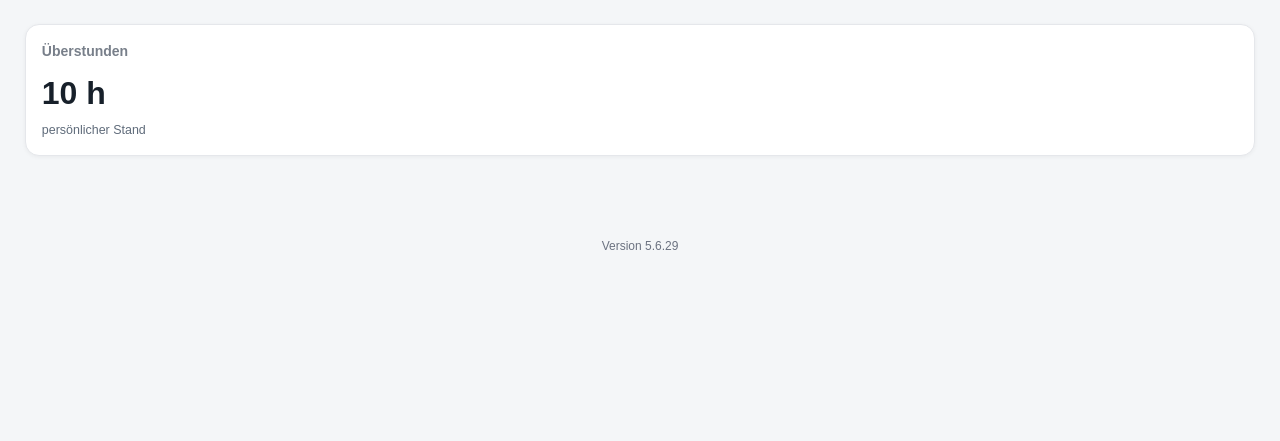
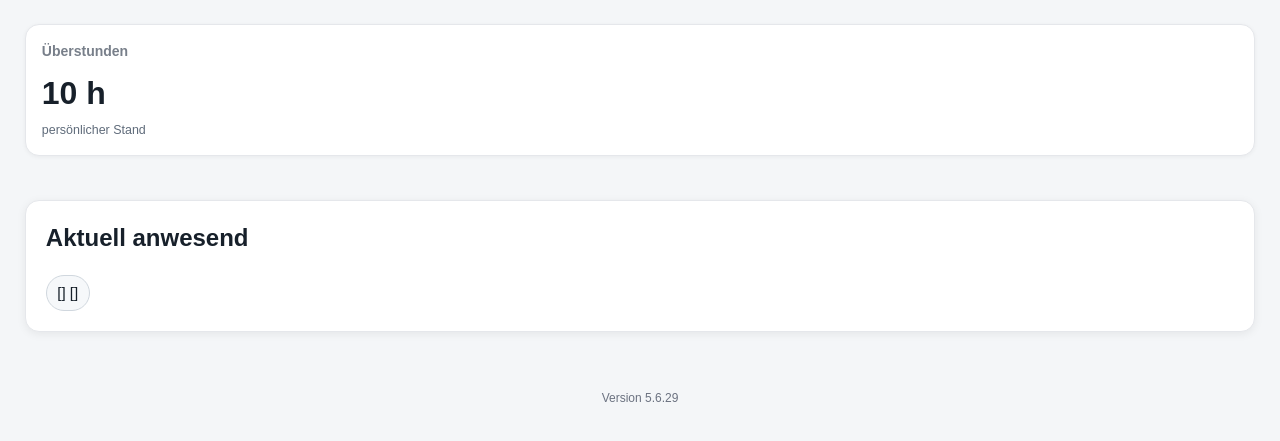
Before and after one commit to Markus4771/Stempeluhr, a FastAPI app: template app/templates/dashboard.html in a window 1280 px wide. Shown: the part 141-582 px from the top of the page. Run offline with FastAPI, Linux system fonts and the light colour scheme; the template is opened without the code that fills it: most values are stand-ins (such as "Sample title", 1, 10 or a date in 2020); some libraries are stand-ins or nearby versions.

Commit message:
Aktuell anwesende Mitarbeiter für alle Rollen anzeigen

```diff
--- a/app/templates/dashboard.html
+++ b/app/templates/dashboard.html
@@ -30,6 +30,17 @@
   {% endif %}
 </div>
 
+<section class="card">
+  <h2>Aktuell anwesend</h2>
+  <div class="dashboard-chip-list">
+    {% for employee in stats.present_employees %}
+    <span class="dashboard-chip">{{ employee.first_name }} {{ employee.last_name }}</span>
+    {% else %}
+    <span class="muted">Aktuell ist kein Mitarbeiter als anwesend gebucht.</span>
+    {% endfor %}
+  </div>
+</section>
+
 {% if is_admin %}
 <section class="card"><h2>Systemdetails</h2><table>
 <tr><th>Bereich</th><th>Status</th></tr>
```
